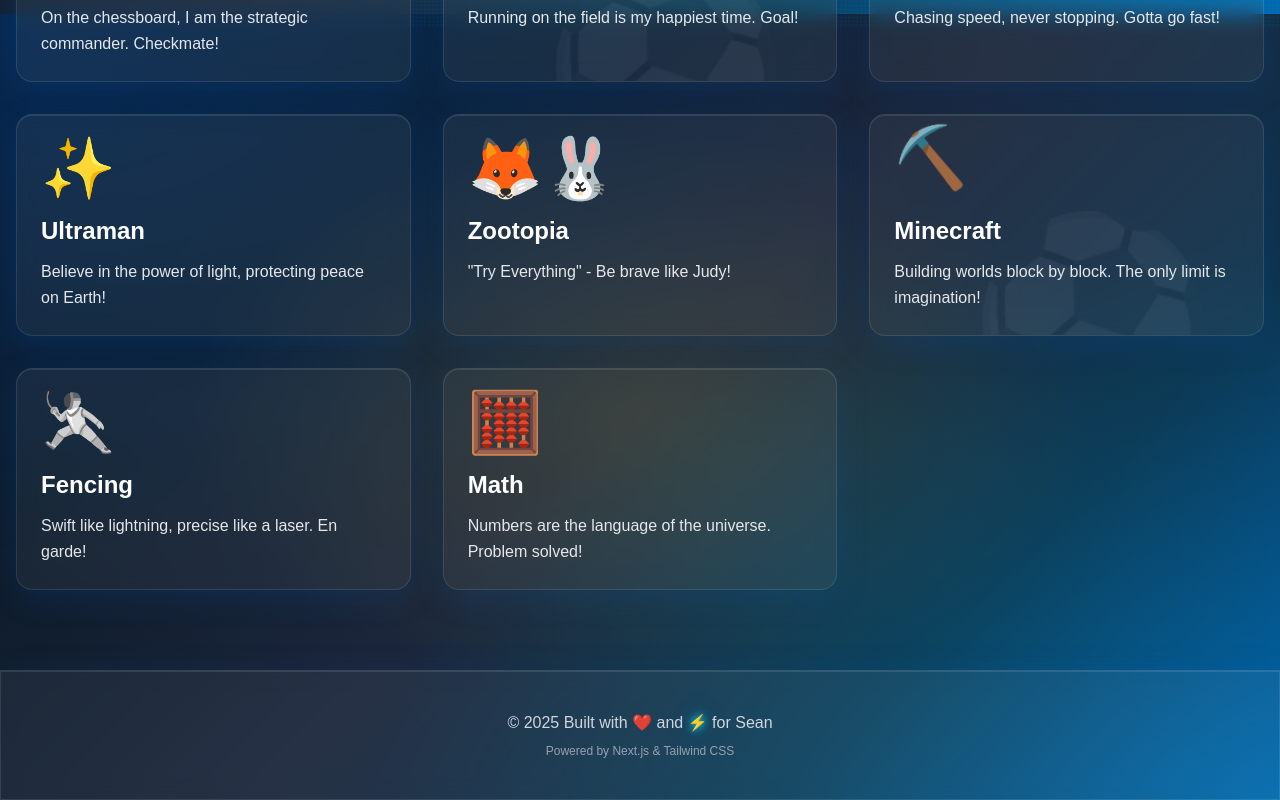
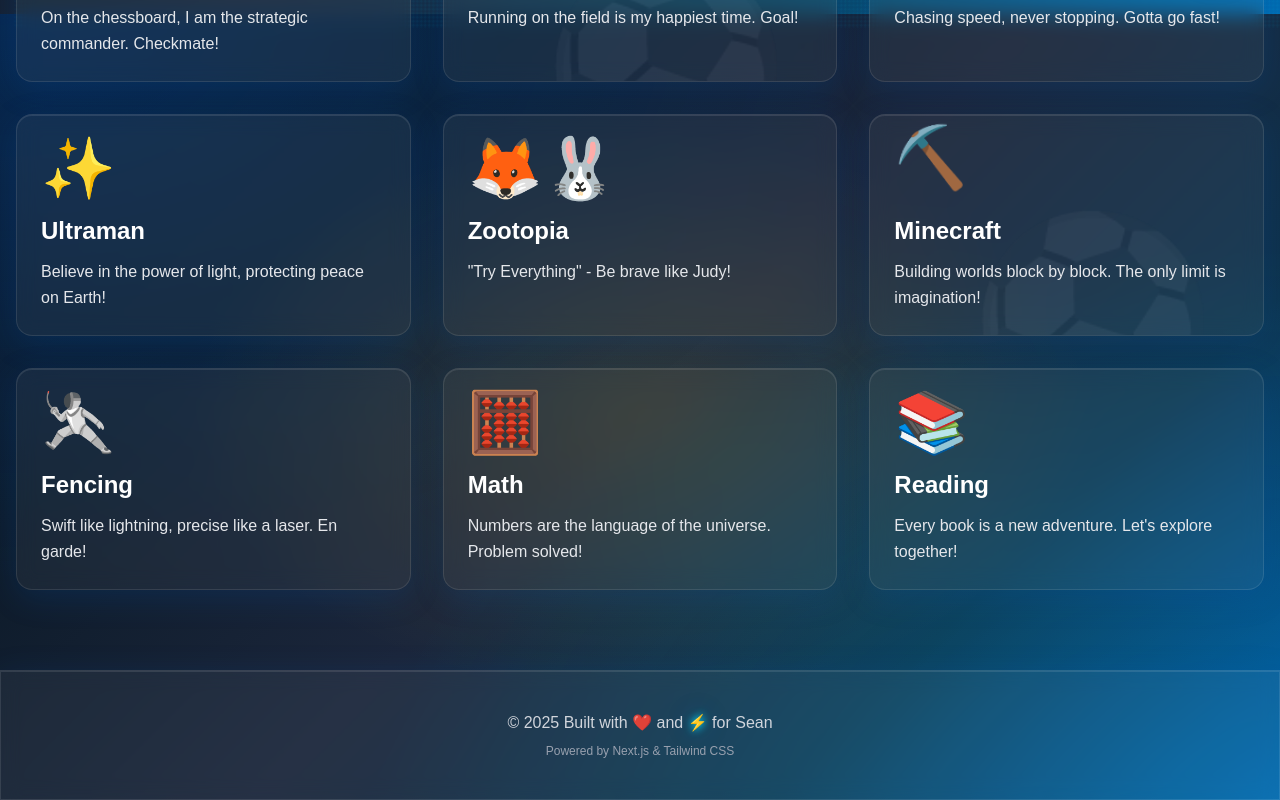
Before and after one commit to Mayweiwang/sean-web, a Next.js app: page / in a window 1280 px wide. Shown: the part 786-1586 px from the top of the page. Built offline with nearby package versions, Linux system fonts and the light colour scheme.

Commit message:
Add Reading card that links to Kids A-Z
Add a new Reading hobby card with a book emoji icon. Clicking it
opens the Kids A-Z website in a new tab for reading practice.

Co-Authored-By: Claude Opus 4.5 <noreply@anthropic.com>

```diff
--- a/app/page.tsx
+++ b/app/page.tsx
@@ -79,6 +79,14 @@ export default function Home() {
       description: 'Numbers are the language of the universe. Problem solved!',
       color: 'border-indigo-500',
       bgGlow: 'hover:shadow-[0_0_30px_rgba(99,102,241,0.5)]',
+      is3D: false,
+    },
+    {
+      icon: '📚',
+      title: 'Reading',
+      description: 'Every book is a new adventure. Let\'s explore together!',
+      color: 'border-teal-500',
+      bgGlow: 'hover:shadow-[0_0_30px_rgba(20,184,166,0.5)]',
       is3D: false,
     },
   ];
@@ -204,6 +212,7 @@ export default function Home() {
                 if (hobby.title === 'Minecraft') setShowMinecraftModal(true);
                 if (hobby.title === 'Ultraman') setShowUltramanModal(true);
                 if (hobby.title === 'Chess') setShowChessModal(true);
+                if (hobby.title === 'Reading') window.open('https://www.kidsa-z.com/ng/login/class-chart', '_blank');
               }}
               className={`glass-card rounded-2xl p-6 border-t-4 ${hobby.color} ${hobby.bgGlow}
                 transform transition-all duration-500 hover:-translate-y-3 ${hobby.is3D ? '' : 'hover:scale-105'} cursor-pointer
```
